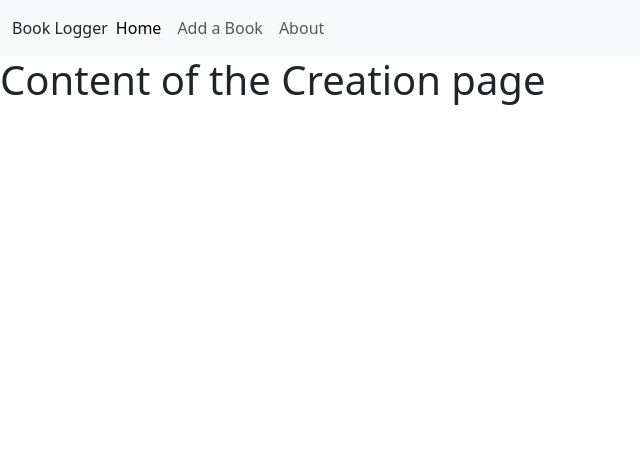
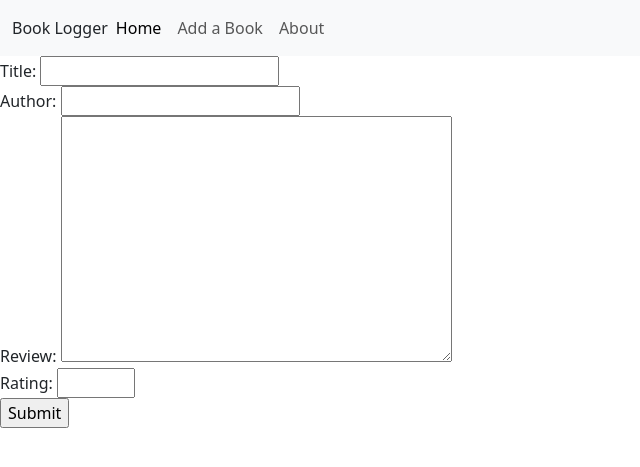
Before and after one commit to Santhosh-Madesh/book-logger, a Django app: page /book_logger/add/ in a window 1280 px wide. Shown: the top 467 px of the page, without its empty margins (0-640 px from the left). Run offline with Django 5.2, Linux system fonts and the light colour scheme.

Commit message:
Added a form for the add.html page and got the data of the form in add view when submitted

```diff
--- /dev/null
+++ b/book_logger/form.py
@@ -0,0 +1,7 @@
+from django import forms
+
+class BookForm(forms.Form):
+    title = forms.CharField(max_length=100)
+    author = forms.CharField(max_length=50)
+    review = forms.CharField(widget=forms.Textarea())
+    rating = forms.IntegerField(max_value=5,min_value=1)
--- a/book_logger/templates/book_logger/add.html
+++ b/book_logger/templates/book_logger/add.html
@@ -1,5 +1,9 @@
 {% extends 'book_logger/home.html' %}
 {% block title %}Creation Page{% endblock title %}
 {% block content %}
-    <h1>Content of the Creation page</h1>
+    <form action="{% url 'add' %}" method="post">
+        {% csrf_token %}
+        {{form}}
+        <input type="submit" value="Submit">
+    </form>
 {% endblock content %}
--- a/book_logger/views.py
+++ b/book_logger/views.py
@@ -1,10 +1,21 @@
 from django.shortcuts import render
+from django.http import HttpResponse
+from .form import BookForm
 
 def home(request):
     return render(request,"book_logger/home.html")
 
 def add(request):
-    return render(request,"book_logger/add.html")
+    if request.method == "POST":
+        form = BookForm(request.POST)
+        if form.is_valid():
+            title = form.cleaned_data["title"]
+            author = form.cleaned_data["author"]
+            review = form.cleaned_data["review"]
+            rating = form.cleaned_data["rating"]
+            return HttpResponse("The form is working good")
+    form = BookForm()
+    return render(request,"book_logger/add.html",{'form':form})
 
 def about(request):
     return render(request,"")
```
